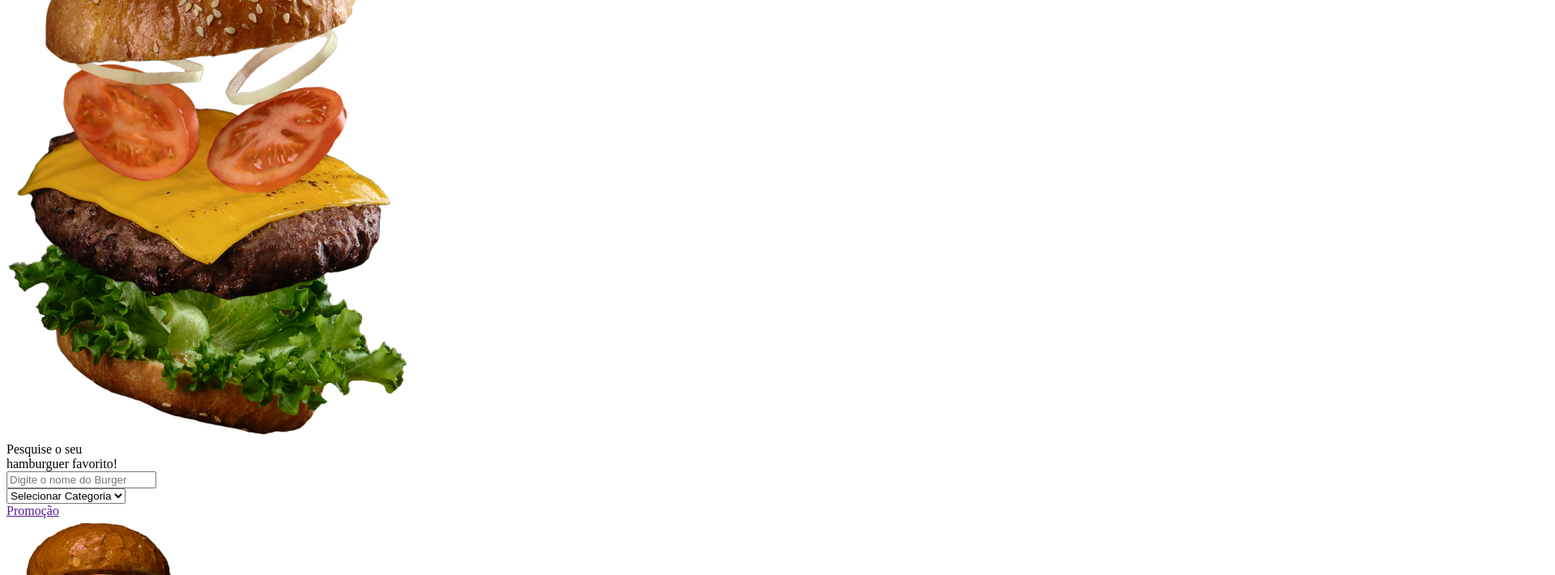
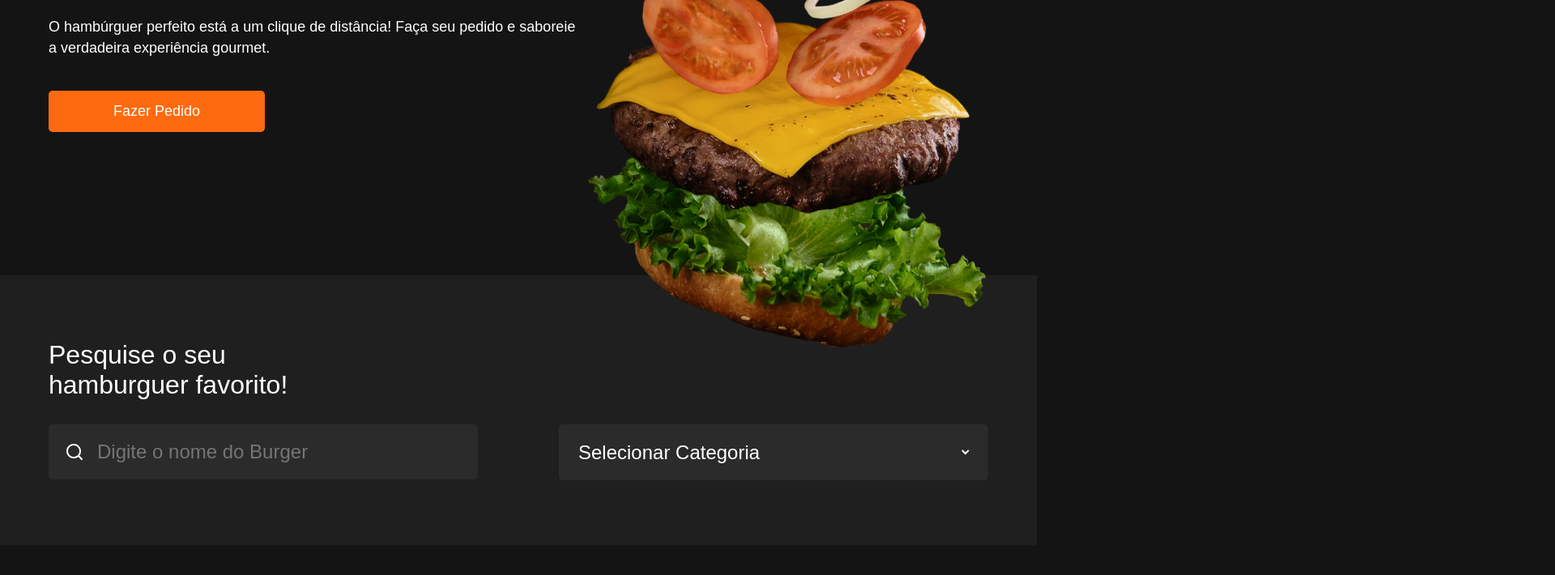
Before and after one commit to maxnnunes/maxnunes.github.ioo, a plain HTML site: page index.html in a window 1280 px wide. Shown: the part 361-1071 px from the top of the page at 81% size, 1920 px wide, since content can reach past the window. Drawn offline with Linux system fonts and the light colour scheme; the site is published under a folder, as on GitHub Pages, so addresses that start at the root find nothing; a web font is replaced by a local one.

Commit message:
Update index.html

```diff
--- a/index.html
+++ b/index.html
@@ -5,7 +5,7 @@
     <meta charset="UTF-8">
     <meta name="viewport" content="width=device-width, initial-scale=1.0">
     <title>MaxBurger</title>
-    <link rel="stylesheet" href="/assets/style.css" type="text/css" />
+    <link rel="stylesheet" href="assets/style.css" type="text/css" />
 </head>
 
 <body>
```
